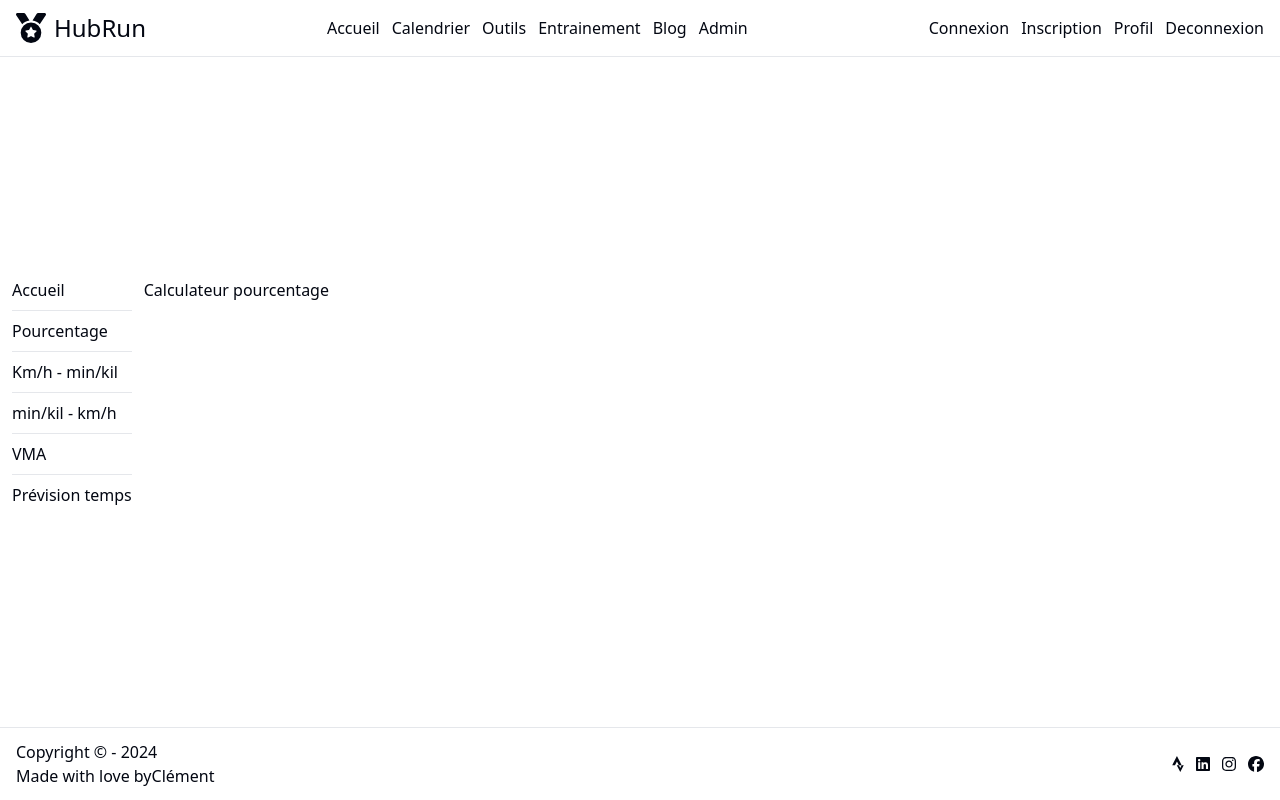
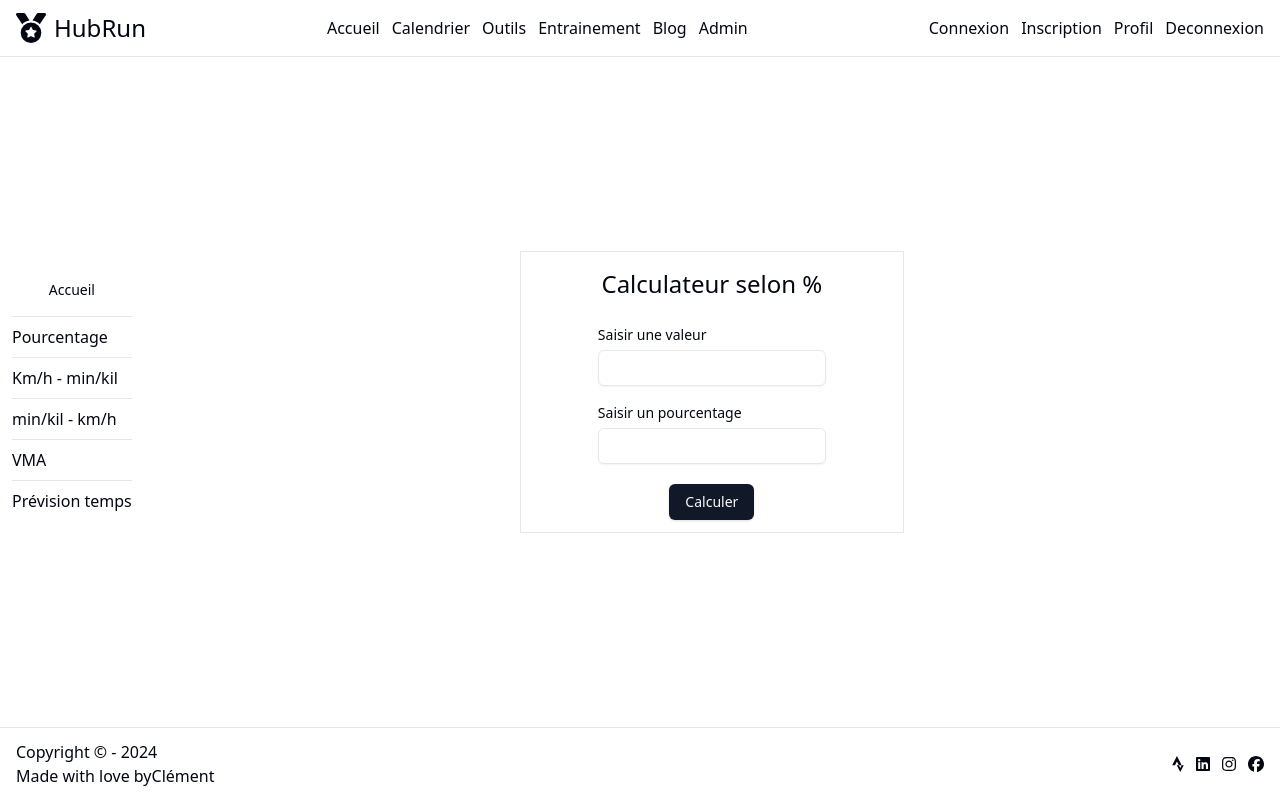
Before and after one commit to GuillemotClement/NextJS---HubRun, a Next.js app: page /tools/pourcent in a window 1280 px wide. Built offline with nearby package versions, Linux system fonts and the light colour scheme.

Commit message:
Ajout du calculateur %

```diff
--- a/package.json
+++ b/package.json
@@ -17,6 +17,8 @@
     "@hookform/resolvers": "^3.9.0",
     "@prisma/client": "^5.19.1",
     "@radix-ui/react-icons": "^1.3.0",
+    "@radix-ui/react-label": "^2.1.0",
+    "@radix-ui/react-slot": "^1.1.0",
     "class-variance-authority": "^0.7.0",
     "clsx": "^2.1.1",
     "lucide-react": "^0.439.0",
--- a/src/app/tools/_components/SideMenu.tsx
+++ b/src/app/tools/_components/SideMenu.tsx
@@ -1,12 +1,13 @@
+import { Button } from "@/components/ui/button";
 import Link from "next/link";
 
 export default function SideMenu() {
   return (
     <div className="flex flex-shrink-0 items-center justify-center">
       <ul className="mx-3 flex flex-col">
-        <li className="cursor-pointer hover:text-slate-400">
+        <Button asChild variant="ghost">
           <Link href="/tools">Accueil</Link>
-        </li>
+        </Button>
         <hr className="my-2" />
         <li className="cursor-pointer hover:text-slate-400">
           <Link href="/tools/pourcent">Pourcentage</Link>
--- /dev/null
+++ b/src/app/tools/pourcent/_components/FormPourcent.tsx
@@ -0,0 +1,57 @@
+"use client";
+
+import { Button } from "@/components/ui/button";
+import { Input } from "@/components/ui/input";
+import { Label } from "@/components/ui/label";
+import { yupResolver } from "@hookform/resolvers/yup";
+import { useForm } from "react-hook-form";
+import * as yup from "yup";
+
+export default function FormPourcent({ setValue }) {
+  const schema = yup.object({
+    inputUser: yup
+      .number()
+      .required("Une valeur doit être saisie")
+      .positive("Le pourcentage doit être positif")
+      .typeError("Saisir un nombre"),
+    purcent: yup
+      .number()
+      .required("Un pourcentage doit être saisis")
+      .positive("Le pourcentage doit être positif")
+      .typeError("Saisir un nombre"),
+  });
+
+  const {
+    register,
+    handleSubmit,
+    formState: { errors },
+  } = useForm({
+    resolver: yupResolver(schema),
+  });
+
+  function submit(values) {
+    setValue(values);
+  }
+
+  return (
+    <form onSubmit={handleSubmit(submit)} className="">
+      <div className="my-3 flex flex-col gap-y-2">
+        <Label htmlFor="value">Saisir une valeur</Label>
+        <Input type="number" {...register("inputUser")} />
+        <p className="text-xs font-bold text-red-500">
+          {errors.inputUser?.message}
+        </p>
+      </div>
+      <div className="my-3 flex flex-col gap-y-2">
+        <Label htmlFor="value">Saisir un pourcentage</Label>
+        <Input type="number" {...register("purcent")} />
+        <p className="text-xs font-bold text-red-500">
+          {errors.purcent?.message}
+        </p>
+      </div>
+      <div className="my-3 flex justify-center">
+        <Button>Calculer</Button>
+      </div>
+    </form>
+  );
+}
--- /dev/null
+++ b/src/app/tools/pourcent/_components/ShowResult.tsx
@@ -0,0 +1,7 @@
+export default function ShowResult({ value }) {
+  return (
+    <div className="my-5 rounded-lg border px-10 py-4">
+      <p className="text-xl font-bold">{value}</p>
+    </div>
+  );
+}
--- a/src/app/tools/pourcent/page.tsx
+++ b/src/app/tools/pourcent/page.tsx
@@ -1,3 +1,26 @@
+"use client";
+import { useEffect, useState } from "react";
+import FormPourcent from "./_components/FormPourcent";
+import { calculPourcentage } from "@/lib/tools";
+import ShowResult from "./_components/ShowResult";
+
 export default function Pourcent() {
-  return <p>Calculateur pourcentage</p>;
+  const [inputUser, setInputUser] = useState({});
+  const [result, setResult] = useState(null);
+
+  const { purcent, inputUser: myValue } = inputUser;
+
+  useEffect(() => {
+    if (purcent !== undefined && myValue !== undefined) {
+      setResult(calculPourcentage(purcent, myValue));
+    }
+  }, [purcent, myValue]);
+
+  return (
+    <div className="mx-auto flex w-96 flex-col items-center border">
+      <h2 className="my-4 text-2xl">Calculateur selon %</h2>
+      <FormPourcent setValue={setInputUser} />
+      {result && <ShowResult value={result} />}
+    </div>
+  );
 }
--- /dev/null
+++ b/src/components/ui/button.tsx
@@ -0,0 +1,57 @@
+import * as React from "react"
+import { Slot } from "@radix-ui/react-slot"
+import { cva, type VariantProps } from "class-variance-authority"
+
+import { cn } from "@/lib/utils"
+
+const buttonVariants = cva(
+  "inline-flex items-center justify-center whitespace-nowrap rounded-md text-sm font-medium transition-colors focus-visible:outline-none focus-visible:ring-1 focus-visible:ring-ring disabled:pointer-events-none disabled:opacity-50",
+  {
+    variants: {
+      variant: {
+        default:
+          "bg-primary text-primary-foreground shadow hover:bg-primary/90",
+        destructive:
+          "bg-destructive text-destructive-foreground shadow-sm hover:bg-destructive/90",
+        outline:
+          "border border-input bg-background shadow-sm hover:bg-accent hover:text-accent-foreground",
+        secondary:
+          "bg-secondary text-secondary-foreground shadow-sm hover:bg-secondary/80",
+        ghost: "hover:bg-accent hover:text-accent-foreground",
+        link: "text-primary underline-offset-4 hover:underline",
+      },
+      size: {
+        default: "h-9 px-4 py-2",
+        sm: "h-8 rounded-md px-3 text-xs",
+        lg: "h-10 rounded-md px-8",
+        icon: "h-9 w-9",
+      },
+    },
+    defaultVariants: {
+      variant: "default",
+      size: "default",
+    },
+  }
+)
+
+export interface ButtonProps
+  extends React.ButtonHTMLAttributes<HTMLButtonElement>,
+    VariantProps<typeof buttonVariants> {
+  asChild?: boolean
+}
+
+const Button = React.forwardRef<HTMLButtonElement, ButtonProps>(
+  ({ className, variant, size, asChild = false, ...props }, ref) => {
+    const Comp = asChild ? Slot : "button"
+    return (
+      <Comp
+        className={cn(buttonVariants({ variant, size, className }))}
+        ref={ref}
+        {...props}
+      />
+    )
+  }
+)
+Button.displayName = "Button"
+
+export { Button, buttonVariants }
--- /dev/null
+++ b/src/components/ui/input.tsx
@@ -0,0 +1,25 @@
+import * as React from "react"
+
+import { cn } from "@/lib/utils"
+
+export interface InputProps
+  extends React.InputHTMLAttributes<HTMLInputElement> {}
+
+const Input = React.forwardRef<HTMLInputElement, InputProps>(
+  ({ className, type, ...props }, ref) => {
+    return (
+      <input
+        type={type}
+        className={cn(
+          "flex h-9 w-full rounded-md border border-input bg-transparent px-3 py-1 text-sm shadow-sm transition-colors file:border-0 file:bg-transparent file:text-sm file:font-medium placeholder:text-muted-foreground focus-visible:outline-none focus-visible:ring-1 focus-visible:ring-ring disabled:cursor-not-allowed disabled:opacity-50",
+          className
+        )}
+        ref={ref}
+        {...props}
+      />
+    )
+  }
+)
+Input.displayName = "Input"
+
+export { Input }
--- /dev/null
+++ b/src/components/ui/label.tsx
@@ -0,0 +1,26 @@
+"use client"
+
+import * as React from "react"
+import * as LabelPrimitive from "@radix-ui/react-label"
+import { cva, type VariantProps } from "class-variance-authority"
+
+import { cn } from "@/lib/utils"
+
+const labelVariants = cva(
+  "text-sm font-medium leading-none peer-disabled:cursor-not-allowed peer-disabled:opacity-70"
+)
+
+const Label = React.forwardRef<
+  React.ElementRef<typeof LabelPrimitive.Root>,
+  React.ComponentPropsWithoutRef<typeof LabelPrimitive.Root> &
+    VariantProps<typeof labelVariants>
+>(({ className, ...props }, ref) => (
+  <LabelPrimitive.Root
+    ref={ref}
+    className={cn(labelVariants(), className)}
+    {...props}
+  />
+))
+Label.displayName = LabelPrimitive.Root.displayName
+
+export { Label }
--- /dev/null
+++ b/src/lib/tools.ts
@@ -0,0 +1,3 @@
+export function calculPourcentage(pourcentage, valeur) {
+  return valeur * (pourcentage / 100);
+}
```
Also changed, not shown: 1 other file (tests, documents, lock files or other folders).
